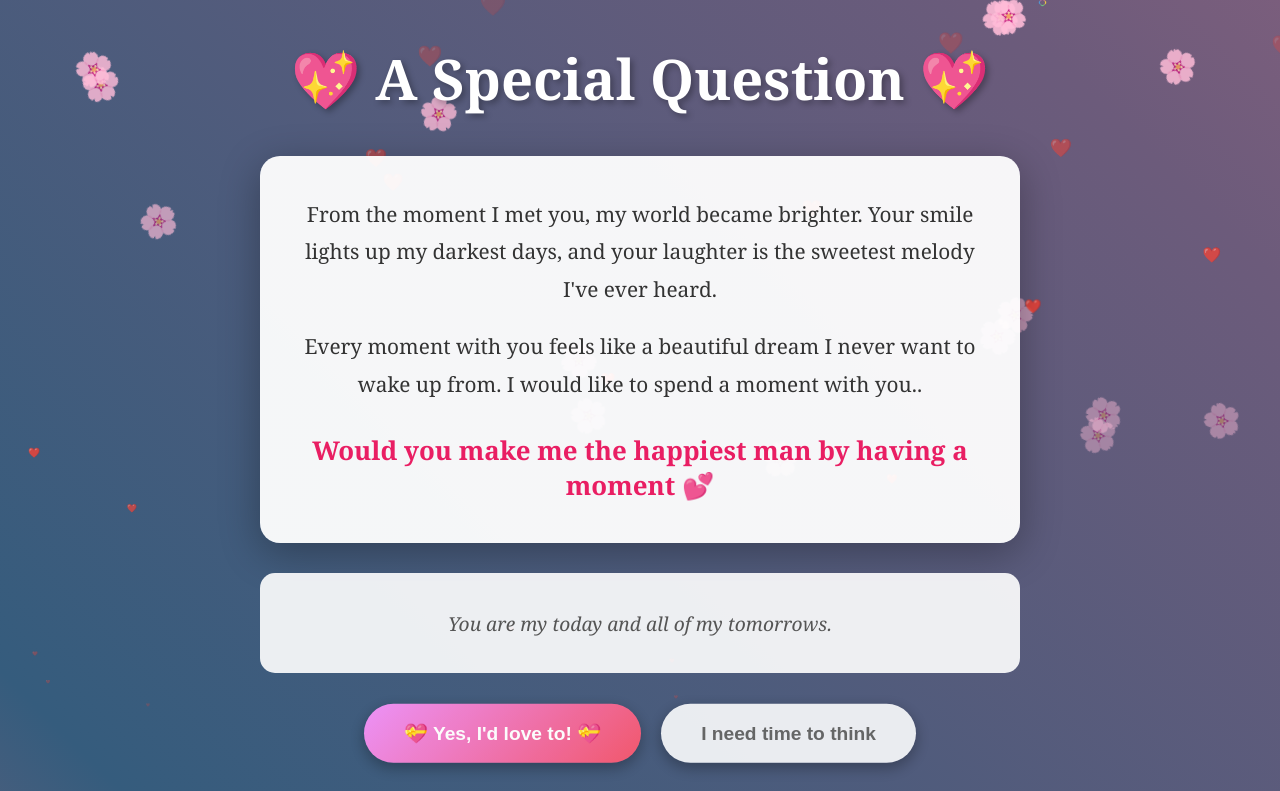
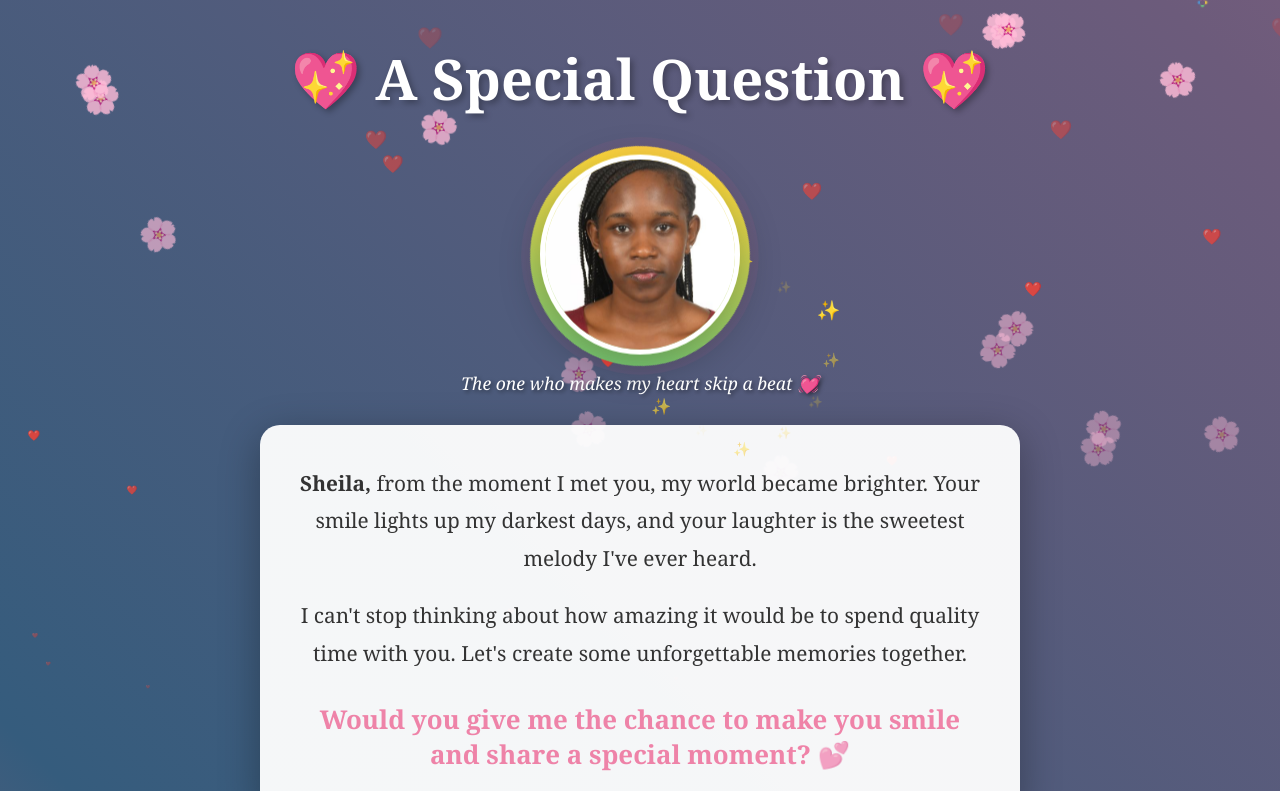
Before and after one commit to kevrith/proposal-2, a React (Vite) app in the folder romantic-proposal/: page / in a window 1280 px wide. Shown: the top 791 px of the page. Built offline with nearby package versions, Linux system fonts and the light colour scheme.

Commit message:
Adding image

```diff
--- a/romantic-proposal/src/App.jsx
+++ b/romantic-proposal/src/App.jsx
@@ -1,6 +1,7 @@
 import { useState, useEffect } from 'react';
 import './App.css';
 import AnimatedBackground from './components/AnimatedBackground';
+import Image from './components/Image';
 import ProposalMessage from './components/ProposalMessage';
 import LoveQuotes from './components/LoveQuotes';
 import ResponseButtons from './components/ResponseButtons';
@@ -19,6 +20,7 @@ function App() {
 
       <div className="content">
         <h1 className="title">💖 A Special Question 💖</h1>
+        <Image />
         <ProposalMessage />
         <LoveQuotes />
         <ResponseButtons show={showButtons} />
--- /dev/null
+++ b/romantic-proposal/src/components/Image.css
@@ -0,0 +1,161 @@
+.image-container {
+  margin: 30px 0;
+  display: flex;
+  flex-direction: column;
+  align-items: center;
+  animation: fadeInScale 2s ease;
+}
+
+.image-wrapper {
+  position: relative;
+  width: 200px;
+  height: 200px;
+  margin-bottom: 15px;
+}
+
+.her-image {
+  width: 100%;
+  height: 100%;
+  border-radius: 50%;
+  object-fit: cover;
+  position: relative;
+  z-index: 2;
+  border: 5px solid white;
+  box-shadow: 0 10px 40px rgba(0, 0, 0, 0.3);
+  animation: float 3s ease-in-out infinite;
+}
+
+.rotating-border {
+  position: absolute;
+  top: -10px;
+  left: -10px;
+  right: -10px;
+  bottom: -10px;
+  border-radius: 50%;
+  background: linear-gradient(45deg, #ff6b9d, #ffd93d, #6bcf7f, #4d9de0, #ff6b9d);
+  background-size: 300% 300%;
+  animation: rotateBorder 4s linear infinite, gradientShift 3s ease infinite;
+  z-index: 1;
+}
+
+.glow-effect {
+  position: absolute;
+  top: -15px;
+  left: -15px;
+  right: -15px;
+  bottom: -15px;
+  border-radius: 50%;
+  background: radial-gradient(circle, rgba(255, 107, 157, 0.4), transparent);
+  animation: pulse 2s ease-in-out infinite;
+  z-index: 0;
+}
+
+.sparkles {
+  position: absolute;
+  top: 50%;
+  left: 50%;
+  width: 100%;
+  height: 100%;
+}
+
+.sparkle {
+  position: absolute;
+  font-size: 1.2rem;
+  animation: sparkleFloat 3s ease-in-out infinite;
+  transform-origin: center;
+  left: 50%;
+  top: 50%;
+  margin-left: -10px;
+  margin-top: -10px;
+}
+
+.sparkle:nth-child(odd) {
+  animation-duration: 2.5s;
+}
+
+.image-caption {
+  font-size: 1.1rem;
+  color: white;
+  font-style: italic;
+  text-shadow: 2px 2px 4px rgba(0, 0, 0, 0.5);
+  animation: fadeIn 3s ease;
+}
+
+@keyframes float {
+  0%, 100% {
+    transform: translateY(0px);
+  }
+  50% {
+    transform: translateY(-10px);
+  }
+}
+
+@keyframes rotateBorder {
+  0% {
+    transform: rotate(0deg);
+  }
+  100% {
+    transform: rotate(360deg);
+  }
+}
+
+@keyframes pulse {
+  0%, 100% {
+    transform: scale(1);
+    opacity: 0.5;
+  }
+  50% {
+    transform: scale(1.1);
+    opacity: 0.8;
+  }
+}
+
+@keyframes sparkleFloat {
+  0%, 100% {
+    transform: translate(
+      calc(cos(var(--angle)) * 80px),
+      calc(sin(var(--angle)) * 80px)
+    ) scale(0.5);
+    opacity: 0;
+  }
+  50% {
+    transform: translate(
+      calc(cos(var(--angle)) * 100px),
+      calc(sin(var(--angle)) * 100px)
+    ) scale(1);
+    opacity: 1;
+  }
+}
+
+@keyframes fadeInScale {
+  from {
+    opacity: 0;
+    transform: scale(0.8);
+  }
+  to {
+    opacity: 1;
+    transform: scale(1);
+  }
+}
+
+@keyframes fadeIn {
+  from { opacity: 0; }
+  to { opacity: 1; }
+}
+
+@keyframes gradientShift {
+  0% { background-position: 0% 50%; }
+  50% { background-position: 100% 50%; }
+  100% { background-position: 0% 50%; }
+}
+
+@media (max-width: 768px) {
+  .image-wrapper {
+    width: 180px;
+    height: 180px;
+  }
+
+  .image-caption {
+    font-size: 1rem;
+  }
+}
--- /dev/null
+++ b/romantic-proposal/src/components/Image.jsx
@@ -0,0 +1,34 @@
+import './Image.css';
+
+function Image() {
+  return (
+    <div className="image-container">
+      <div className="image-wrapper">
+        <div className="rotating-border"></div>
+        <div className="glow-effect"></div>
+        <img
+          src="/shee.jpeg"
+          alt="Beautiful"
+          className="her-image"
+        />
+        <div className="sparkles">
+          {[...Array(12)].map((_, i) => (
+            <div
+              key={i}
+              className="sparkle"
+              style={{
+                '--angle': `${i * 30}deg`,
+                animationDelay: `${i * 0.1}s`
+              }}
+            >
+              ✨
+            </div>
+          ))}
+        </div>
+      </div>
+      <p className="image-caption">The one who makes my heart skip a beat 💓</p>
+    </div>
+  );
+}
+
+export default Image;
--- a/romantic-proposal/src/components/ProposalMessage.jsx
+++ b/romantic-proposal/src/components/ProposalMessage.jsx
@@ -1,16 +1,18 @@
 function ProposalMessage() {
+  const herName = "Sheila"; // Replace with her actual name
+
   return (
     <div className="proposal-message">
       <p className="main-text">
-        From the moment I met you, my world became brighter. Your smile lights up my darkest days,
+        <strong>{herName},</strong> from the moment I met you, my world became brighter. Your smile lights up my darkest days,
         and your laughter is the sweetest melody I've ever heard.
       </p>
       <p className="main-text">
-        Every moment with you feels like a beautiful dream I never want to wake up from.
-        I would like to spend a moment with you..
+        I can't stop thinking about how amazing it would be to spend quality time with you.
+        Let's create some unforgettable memories together.
       </p>
       <p className="highlight-text">
-        Would you make me the happiest man by having a moment 💕
+        Would you give me the chance to make you smile and share a special moment? 💕
       </p>
     </div>
   );
```
Also changed, not shown: romantic-proposal/public/shee.jpeg (added).
